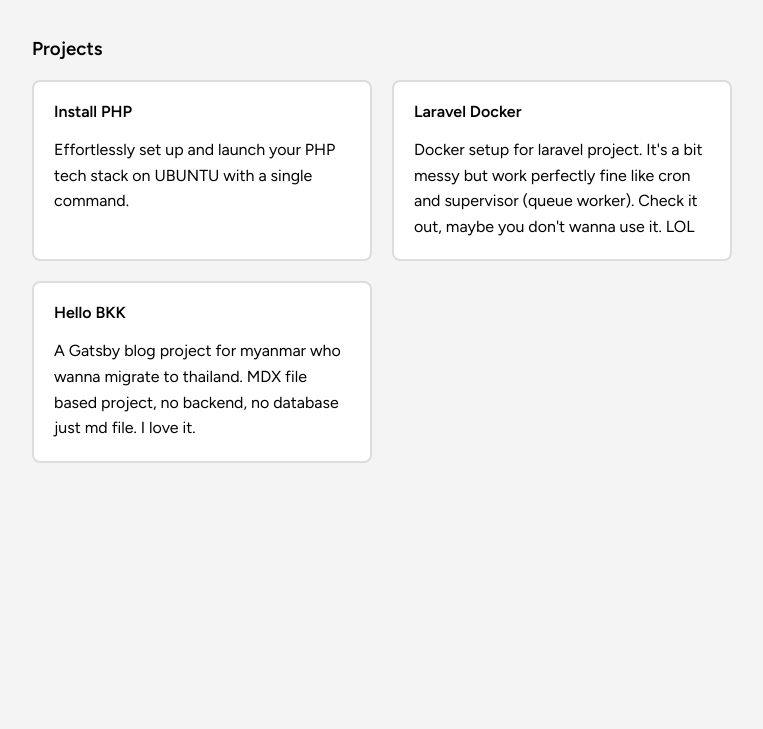
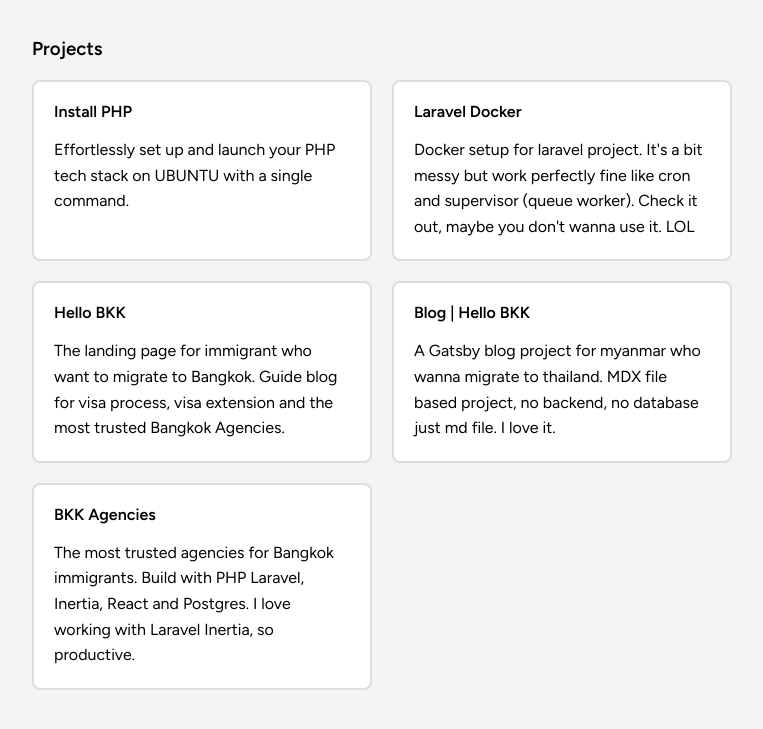
Before and after one commit to benpsk/benpsk.github.io, a plain HTML site: page index.html in a window 1280 px wide. Shown: the part 179-908 px from the top of the page, without its empty margins (258-1021 px from the left). Before the commit the page ends 800 px from the top, so only its background shows below. Drawn offline with Linux system fonts and the light colour scheme.

Commit message:
seo: update

```diff
--- a/app.js
+++ b/app.js
@@ -11,7 +11,37 @@
   },
   {
     title: "Hello BKK",
+    description: "The landing page for immigrant who want to migrate to Bangkok. Guide blog for visa process, visa extension and the most trusted Bangkok Agencies.",
+    url: "https://hellobkk.live"
+  },
+  {
+    title: "Blog | Hello BKK",
     description: "A Gatsby blog project for myanmar who wanna migrate to thailand. MDX file based project, no backend, no database just md file. I love it.",
-        url: "https://hellobkk.live/mm/"
+    url: "https://blog.hellobkk.live/"
+  },
+  {
+    title: "BKK Agencies",
+    description: "The most trusted agencies for Bangkok immigrants. Build with PHP Laravel, Inertia, React and Postgres. I love working with Laravel Inertia, so productive.",
+    url: "https://agencies.hellobkk.live/"
   },
 ];
+
+const container = document.querySelector('#projects');
+projects.forEach(project => {
+  const projectElement = document.createElement('a');
+  projectElement.href = project.url;
+  projectElement.className = 'project-item';
+  projectElement.target = '_blank'; // Opens the link in a new window
+
+  const title = document.createElement('p');
+  title.className = 'project-title';
+  title.textContent = project.title;
+
+  const description = document.createElement('p');
+  description.className = 'project-description';
+  description.textContent = project.description;
+
+  projectElement.appendChild(title);
+  projectElement.appendChild(description);
+  container.appendChild(projectElement);
+});
--- a/index.html
+++ b/index.html
@@ -6,13 +6,25 @@
   <meta name="viewport" content="width=device-width, initial-scale=1">
   <title>Ben Gunn</title>
 
-  <link rel="icon" href="/favicon.ico" type="image/x-icon" sizes="16x16">
+  <meta name="description" content="ben gunn profile">
+  <meta name="author" content="Ben Gunn">
+  <meta name="keywords" content="ben gunn, web developer, software engineer, software developer, benpsk">
+
+  <!-- favicons -->
+  <link rel="icon" href="/favicons/favicon.ico" type="image/x-icon">
+  <link rel="icon" type="image/png" sizes="32x32" href="/favicons/favicon-32x32.png">
+  <link rel="icon" type="image/png" sizes="16x16" href="/favicons/favicon-16x16.png">
+  <link rel="apple-touch-icon" href="/favicons/apple-touch-icon.png">
+  <link rel="icon" type="image/png" sizes="192x192" href="/favicons/android-chrome-192x192.png">
+  <link rel="icon" type="image/png" sizes="512x512" href="/favicons/android-chrome-512x512.png">
+  <link rel="manifest" href="/favicons/site.webmanifest">
+
   <!-- Fonts -->
   <link rel="preconnect" href="https://fonts.bunny.net">
   <link href="https://fonts.bunny.net/css?family=figtree:400,500,600&display=swap" rel="stylesheet" />
 
   <link href="/style.css" rel="stylesheet">
-  <script src="/app.js"></script>
+  <script src="/app.js" defer></script>
 </head>
 
 <body>
@@ -63,28 +75,6 @@
     </div>
   </main>
 
-  <script>
-    const container = document.querySelector('#projects');
-    projects.forEach(project => {
-      const projectElement = document.createElement('a');
-      projectElement.href = project.url;
-      projectElement.className = 'project-item';
-      projectElement.target = '_blank'; // Opens the link in a new window
-
-      const title = document.createElement('p');
-      title.className = 'project-title';
-      title.textContent = project.title;
-
-      const description = document.createElement('p');
-      description.className = 'project-description';
-      description.textContent = project.description;
-
-      projectElement.appendChild(title);
-      projectElement.appendChild(description);
-      container.appendChild(projectElement);
-    });
-  </script>
-
 </body>
 
 </html>
```
Also changed, not shown: favicons/android-chrome-192x192.png (added), favicons/android-chrome-512x512.png (added), favicons/apple-touch-icon.png (added), favicons/favicon-16x16.png (added), favicons/favicon-32x32.png (added), favicons/favicon.ico (renamed from favicon.ico), favicons/site.webmanifest (added). Lines whose indentation alone changed are shown as unchanged.
